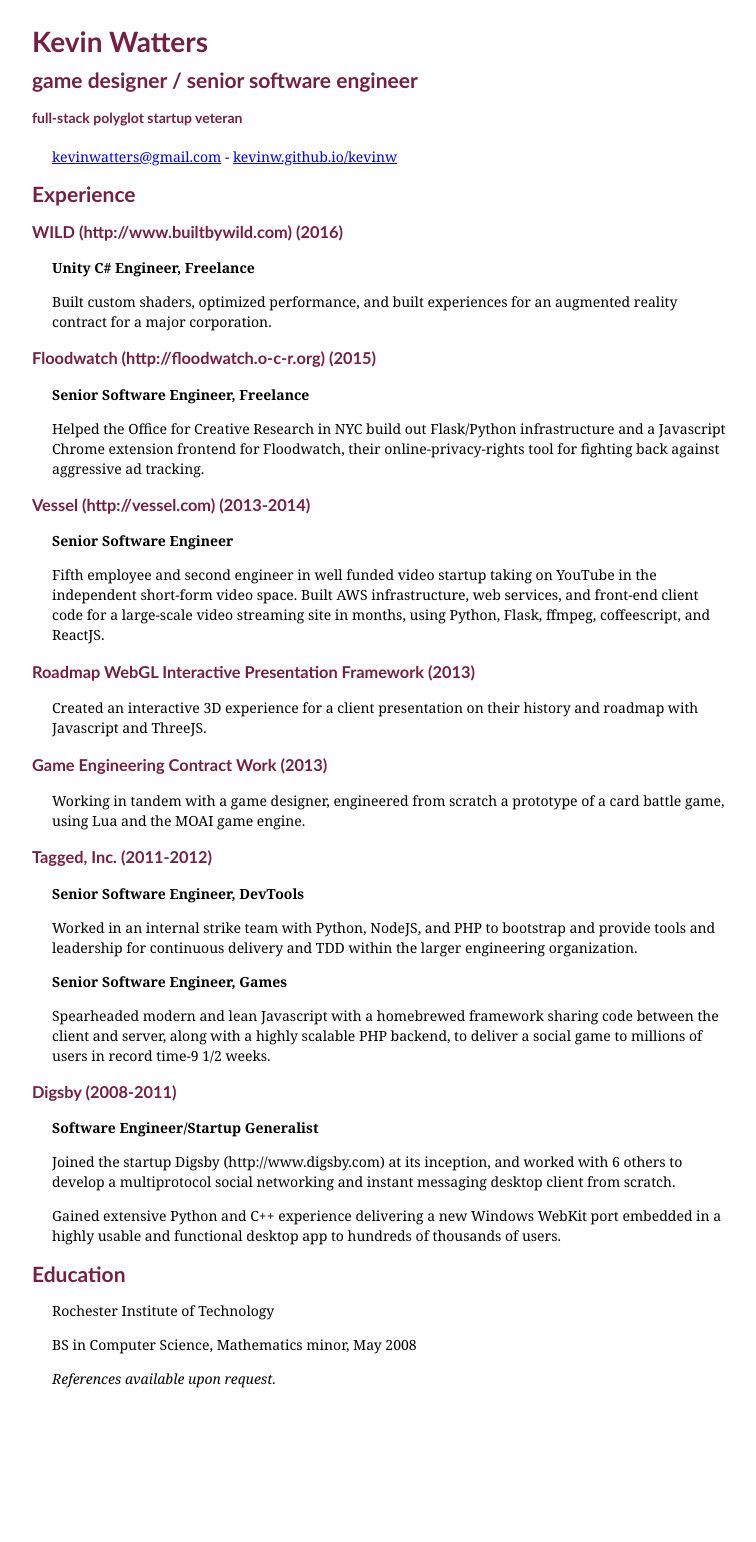
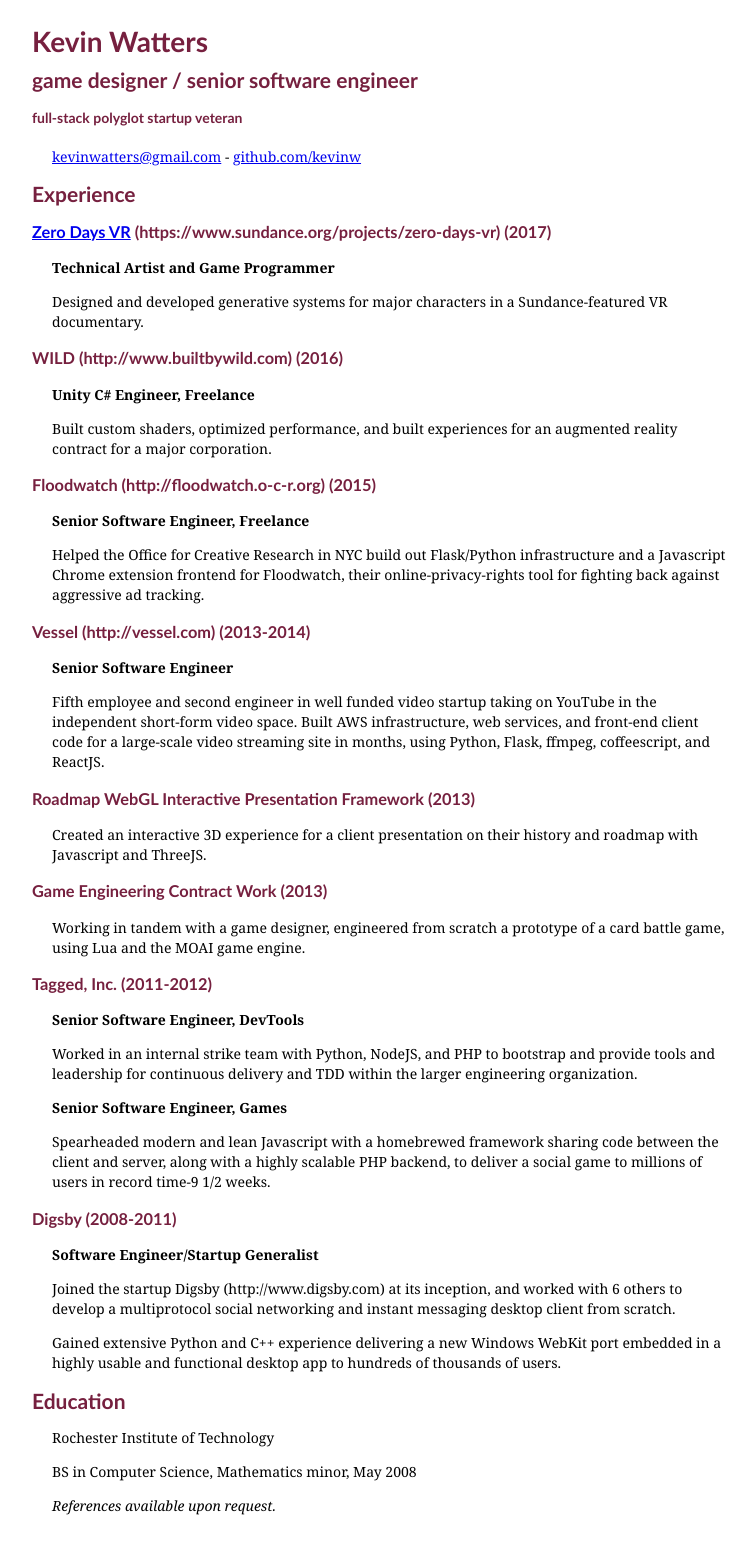
Before and after one commit to kevinw/kevinw.github.com, a Jekyll site: the page built from resume.markdown, in a window 1280 px wide. Shown: the whole page, without its empty margins (258-1014 px from the left). Built offline with Jekyll 4.4.1, drawn with Linux system fonts in a browser that asks for light colours; before the commit the page ends 1415 px from its top, so only the background shows below that.

Commit message:
resume update

```diff
--- a/resume.markdown
+++ b/resume.markdown
@@ -9,9 +9,15 @@
 
 #### full-stack polyglot startup veteran
 
-[kevinwatters@gmail.com](mailto:kevinwatters@gmail.com) - [kevinw.github.io/kevinw](http://github.com/kevinw)
+[kevinwatters@gmail.com](mailto:kevinwatters@gmail.com) - [github.com/kevinw](http://github.com/kevinw)
 
 ## Experience
+
+### [Zero Days VR](https://www.sundance.org/projects/zero-days-vr) (https://www.sundance.org/projects/zero-days-vr) (2017)
+
+__Technical Artist and Game Programmer__
+
+Designed and developed generative systems for major characters in a Sundance-featured VR documentary.
 
 ### WILD (http://www.builtbywild.com) (2016)
 
```
